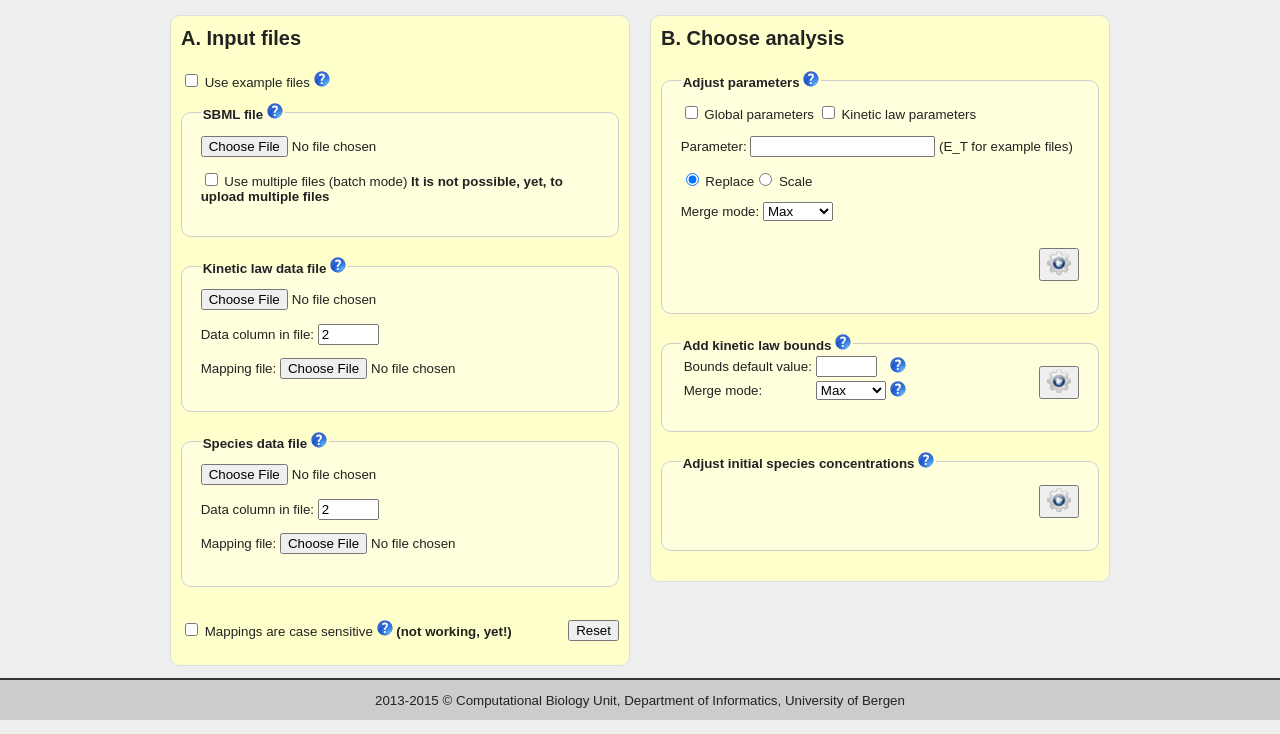
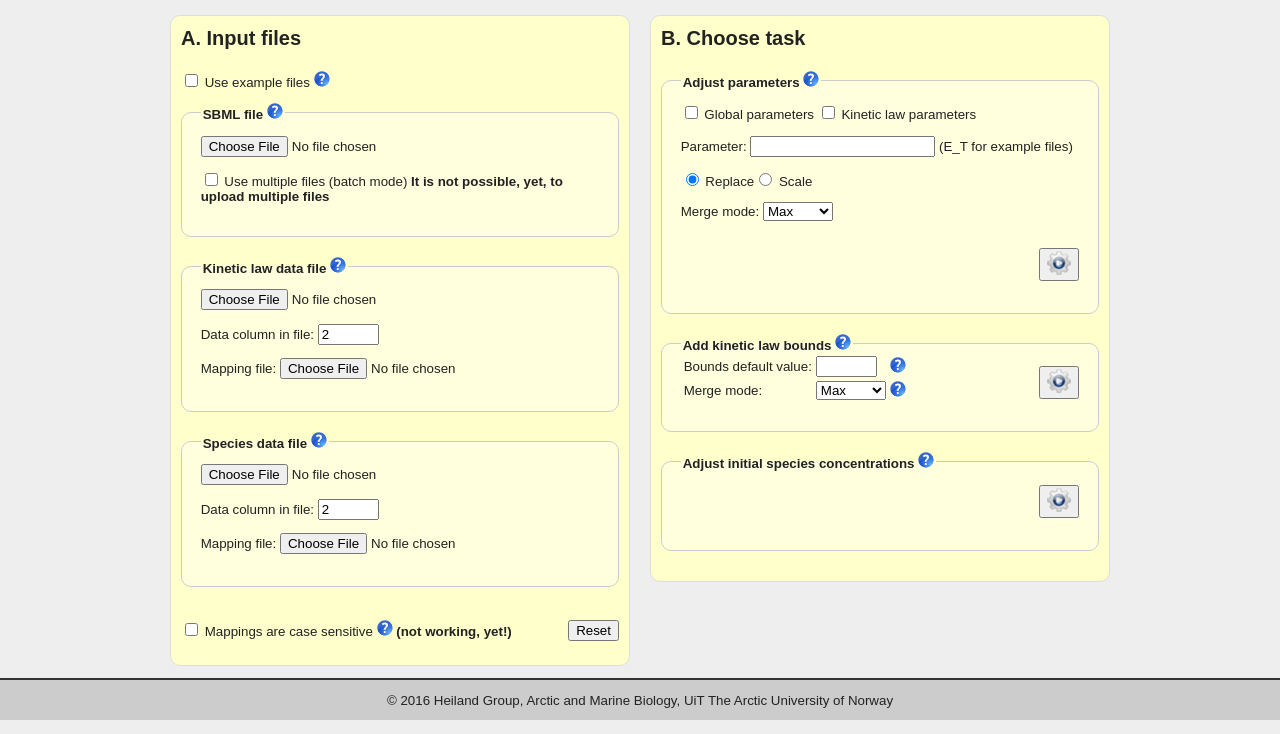
Before and after one commit to MolecularBioinformatics/sbml-mod-web, a Django app: template sbmlmod/templates/sbmlmod/index.html in a window 1280 px wide. Shown: the part 80-814 px from the top of the page. Run offline with Django 3.2, Linux system fonts and the light colour scheme; tables that the repository leaves empty hold one stand-in row (values such as "Sample post"); the template is opened without the code that fills it: values that come from a table or form of the project are taken from there, most other values are stand-ins (such as "Sample title", 1, 10 or a date in 2020).

Commit message:
Changed copyright note from UiB to UiT

```diff
--- a/sbmlmod/templates/sbmlmod/base.html
+++ b/sbmlmod/templates/sbmlmod/base.html
@@ -46,7 +46,7 @@
       </div>
     </div>
 	<div id="footer">
-		  <p>2013-2015 © Computational Biology Unit, Department of Informatics, University of Bergen</p>
+		  <p>© 2016 Heiland Group, Arctic and Marine Biology, UiT The Arctic University of Norway</p>
 	</div>
 </body>
 </html>
--- a/sbmlmod/templates/sbmlmod/index.html
+++ b/sbmlmod/templates/sbmlmod/index.html
@@ -100,7 +100,7 @@ window.onload = function()
 
 	<div class="span-12 last">
 		<div class="queryform">
-			<h1>B. Choose analysis</h1>
+			<h1>B. Choose task</h1>
 			{% block adjust_parameters %}{{ block.super }}{% endblock %}
 
 			{% block add_kinetic_law_bounds %}{{ block.super }}{% endblock %}
```
